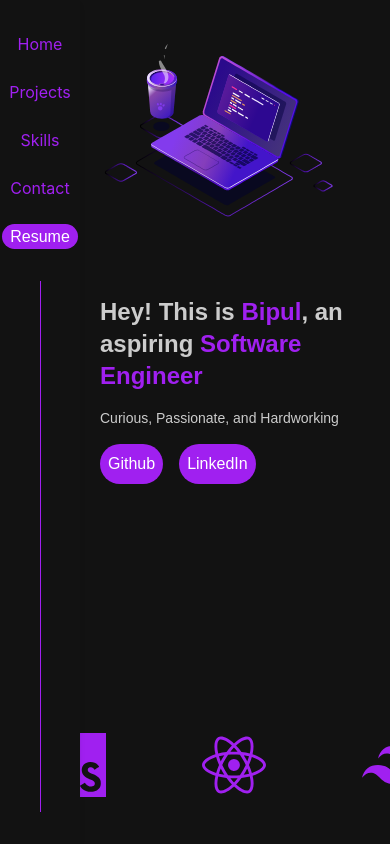
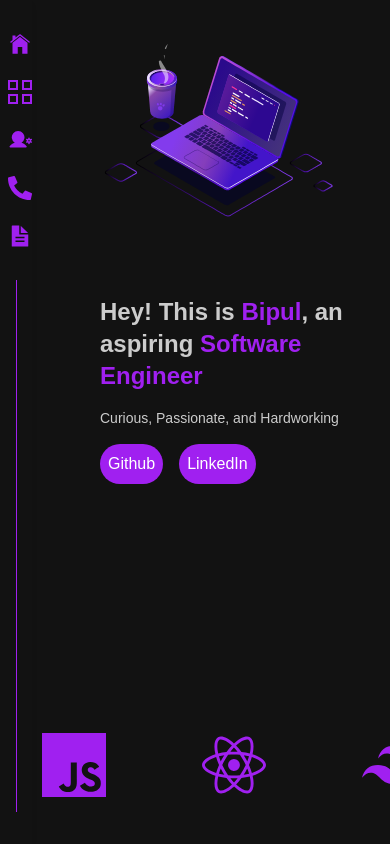
Before and after one commit to bipuladk60/MyPortfolio, a React (Create React App) app: page / in a window 390 px wide. Shown: the top 844 px of the page. Built offline with nearby package versions, Linux system fonts and the light colour scheme.

Commit message:
worked on nav bar for responsiveness

```diff
--- a/src/components/Navbar.js
+++ b/src/components/Navbar.js
@@ -1,35 +1,45 @@
 import React from 'react';
 import { Link } from 'react-scroll';
+import { IoIosHome } from "react-icons/io";
+import { GrProjects } from "react-icons/gr";
+import { PiUserGearFill } from "react-icons/pi";
+import { FaPhoneAlt } from "react-icons/fa";
+import { IoDocumentTextSharp } from "react-icons/io5";
 
 function Navbar() {
   return (
-    <nav className="fixed left-0 top-0 h-full w-20 bg-bg shadow-md z-10 flex flex-col items-center py-8 text-primary">
+    <nav className="fixed left-0 top-0 h-full md:w-20 bg-bg shadow-md z-10 flex flex-col items-center py-8 text-primary">
       <ul className="space-y-6 mb-8">
         <li>
-          <Link to="home" smooth={true} duration={500} offset={-50} className="cursor-pointer transform rotate-90 hover:underline">
-            Home
+          <Link to="home" smooth={true} duration={500} offset={-50} className="cursor-pointer hover:underline">
+            <span className='hidden md:block'>Home</span>
+            <span className='block md:hidden text-2xl ml-2'><IoIosHome /></span>
           </Link>
         </li>
         <li>
           <Link to="projects" smooth={true} duration={500} offset={-50} className="cursor-pointer transform rotate-90 hover:underline">
-            Projects
+           <span className='hidden md:block'>Projects</span>
+           <span className='block md:hidden text-2xl ml-2'><GrProjects /></span>
           </Link>
         </li>
 
         <li>
           <Link to="skills" smooth={true} duration={500} offset={-50} className="cursor-pointer transform rotate-90 hover:underline">
-            Skills
+            <span className='hidden md:block'>Skills</span>
+            <span className='block md:hidden text-2xl ml-2'><PiUserGearFill /></span>
           </Link>
         </li>
 
         <li>
           <Link to="contact" smooth={true} duration={500} offset={-50} className="cursor-pointer transform rotate-90 hover:underline">
-            Contact
+            <span className='hidden md:block'>Contact</span>
+            <span className='block md:hidden text-2xl ml-2'><FaPhoneAlt /></span>
           </Link>
         </li>
         <li>
-          <Link to="contact" smooth={true} duration={500} offset={-50} className="cursor-pointer transform rotate-90 hover:underline bg-primary text-white font-body py-1 px-2 rounded-button hover:bg-secondary transition-colors">
-            Resume
+          <Link to="contact" smooth={true} duration={500} offset={-50} className="cursor-pointer transform rotate-90 hover:underline">
+            <span className='md:block hidden bg-primary text-white font-body py-1 px-2 rounded-button hover:bg-secondary transition-colors'>Resume</span>
+            <span className='block md:hidden text-2xl ml-2'><IoDocumentTextSharp /></span>
           </Link>
         </li>
       </ul>
```
